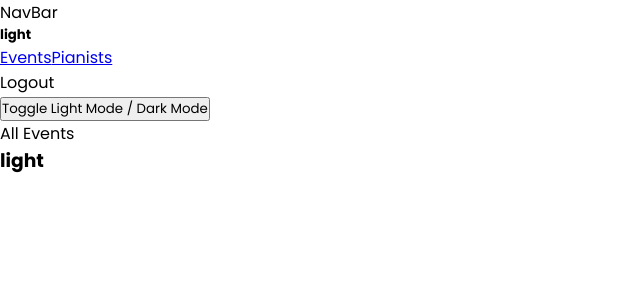
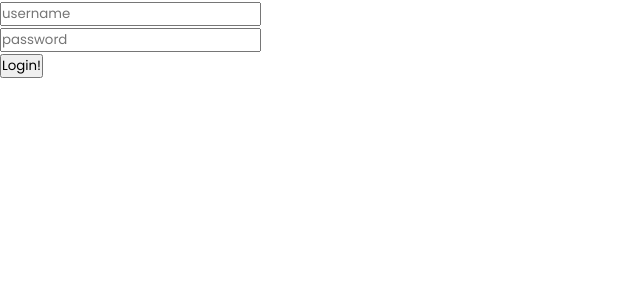
Before and after one commit to IguanasEverywhere/collab-organizer, a React (Create React App) app in the folder client/: page /events in a window 1280 px wide. Shown: the top 300 px of the page, without its empty margins (0-640 px from the left). Built offline with nearby package versions, Linux system fonts and the light colour scheme.

Commit message:
Save and remove logged in user from redux slice of state on login + logout

```diff
--- a/client/src/components/AllEvents/AllEvents.js
+++ b/client/src/components/AllEvents/AllEvents.js
@@ -4,11 +4,15 @@ import { useSelector } from 'react-redux';
 function AllEvents() {
 
   const viewMode = useSelector(state => state.viewMode)
+  const loggedInUser = useSelector(state => state.loggedInUser)
+
   console.log(viewMode)
+  console.log(loggedInUser)
   return (
     <div>
       All Events
       <h3>{viewMode.value}</h3>
+      <h1>{loggedInUser.value}</h1>
     </div>
   )
 }
--- a/client/src/components/App.js
+++ b/client/src/components/App.js
@@ -8,11 +8,17 @@ import PianistInfo from '../components/PianistInfo/PianistInfo';
 import NavBar from '../components/NavBar/NavBar';
 import Login from '../components/Login/Login';
 
+import { useSelector } from 'react-redux';
+
 
 function App() {
 
+  const loggedInUser = useSelector(state => state.loggedInUser.value)
+
   return (
     <>
+      {!loggedInUser.payload ? <Login /> :
+      <>
       <NavBar />
       <Switch>
         <Route exact path='/students'>
@@ -34,6 +40,8 @@ function App() {
           <Login />
         </Route>
       </Switch>
+      </>
+      }
     </>
   );
 }
--- a/client/src/components/Login/Login.js
+++ b/client/src/components/Login/Login.js
@@ -1,9 +1,18 @@
 import React from "react";
 import { useFormik } from "formik";
 import * as yup from "yup";
+import { useSelector, useDispatch } from 'react-redux';
+import { changeLoggedInUser } from '../../reduxSlices/loggedInUserSlice';
 
 
 function Login() {
+
+  const user = useSelector(state => state.loggedInUser.value);
+  const dispatch = useDispatch();
+
+  const handleValidatedUser = (loggedInCoord) => {
+    dispatch(changeLoggedInUser(loggedInCoord))
+  }
 
   const schema = yup.object().shape({
     username: yup.string().required("Please enter username"),
@@ -24,7 +33,8 @@ function Login() {
           'Content-Type': 'application/json'
         },
         body: JSON.stringify(values)
-      }).then(r => console.log(r))
+      }).then(r => r.json())
+        .then(loggedInCoord => handleValidatedUser(loggedInCoord))
     }
   })
 
--- a/client/src/components/NavBar/NavBar.js
+++ b/client/src/components/NavBar/NavBar.js
@@ -2,6 +2,7 @@ import React from 'react';
 import { Link } from 'react-router-dom';
 import { useSelector, useDispatch } from 'react-redux';
 import { changeView } from '../../reduxSlices/darkModeSlice';
+import {changeLoggedInUser} from '../../reduxSlices/loggedInUserSlice';
 
 
 function NavBar() {
@@ -14,10 +15,12 @@ function NavBar() {
     dispatch(changeView())
   }
 
+
+
   const handleLogout = () => {
     fetch('/api/logout', {
       method: 'DELETE',
-    }).then(r => console.log(r))
+    }).then(r => dispatch(changeLoggedInUser(null)))
   }
 
   return (
--- /dev/null
+++ b/client/src/reduxSlices/loggedInUserSlice.js
@@ -0,0 +1,17 @@
+import { createSlice } from '@reduxjs/toolkit';
+
+export const loggedInUserSlice = createSlice({
+  name: 'loggedInUser',
+  initialState: {
+    value: {payload: null}
+  },
+  reducers: {
+    changeLoggedInUser: (state, user) => {
+      state.value = user
+    }
+  }
+})
+
+export const { changeLoggedInUser } = loggedInUserSlice.actions
+
+export default loggedInUserSlice.reducer
--- a/client/src/store.js
+++ b/client/src/store.js
@@ -1,8 +1,10 @@
 import { configureStore } from '@reduxjs/toolkit';
 import darkModeReducer from './reduxSlices/darkModeSlice';
+import loggedInUserReducer from './reduxSlices/loggedInUserSlice';
 
 export default configureStore({
   reducer: {
-    viewMode: darkModeReducer
+    viewMode: darkModeReducer,
+    loggedInUser: loggedInUserReducer
   }
 })
```
